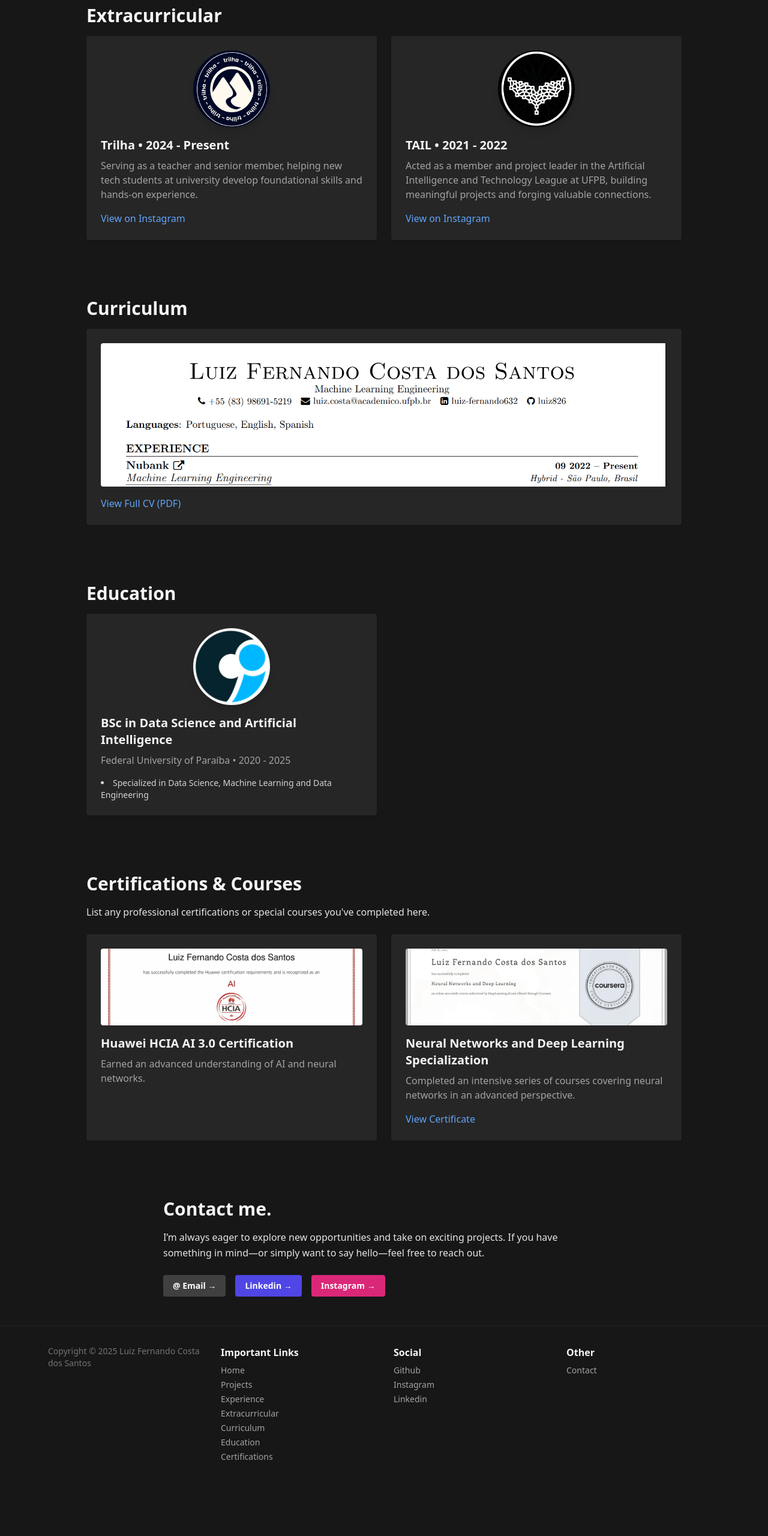
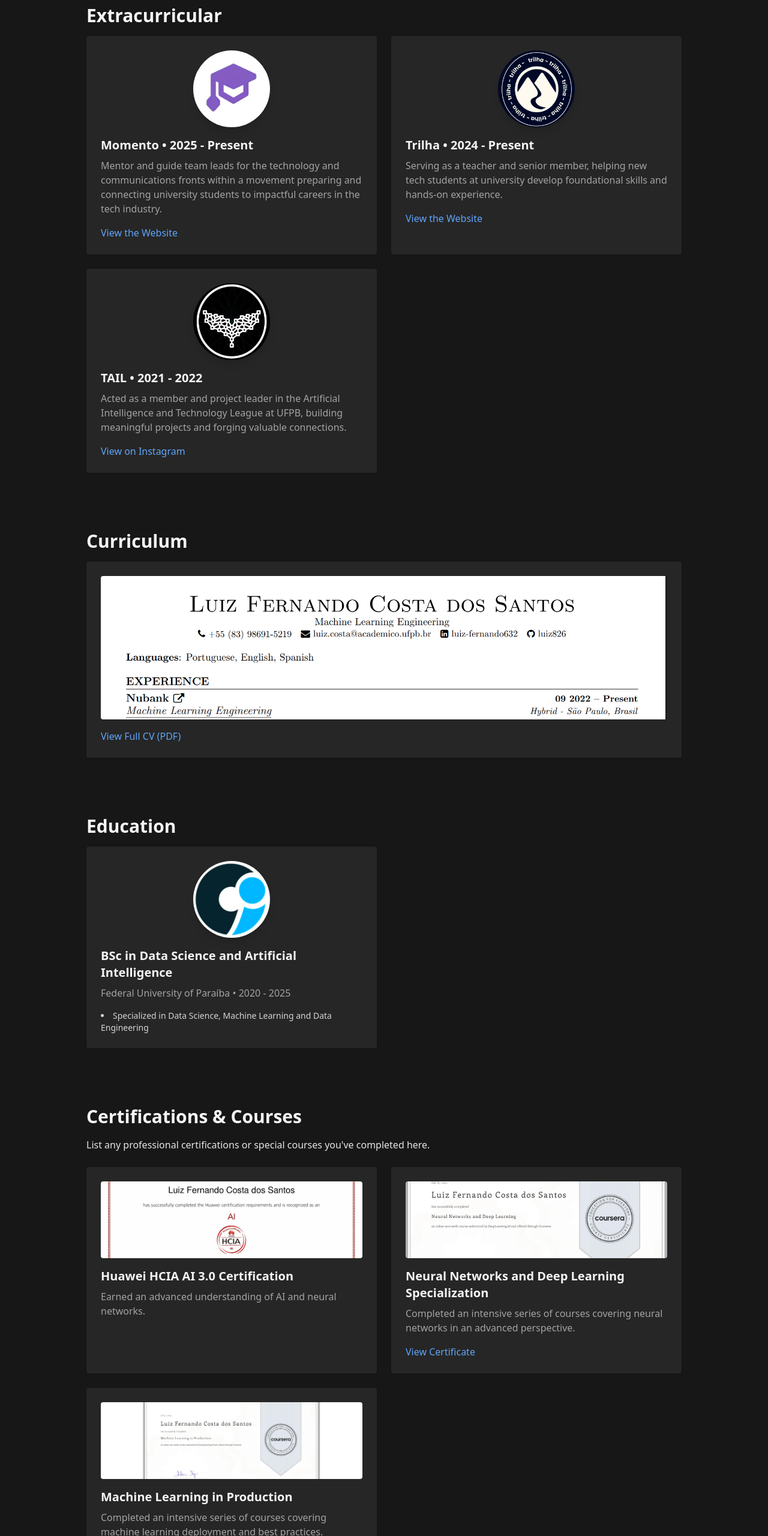
Before and after one commit to luiz826/luiz826.github.io, a plain HTML site: page index.html in a window 1280 px wide. Shown: the part 3439-5999 px from the top of the page at 60% size. Before the commit the page ends 5909 px from the top, so only its background shows below. Drawn offline with nearby package versions, Linux system fonts and the light colour scheme.

Commit message:
Update cv infos

```diff
--- a/index.html
+++ b/index.html
@@ -245,7 +245,20 @@
             <!-- EXTRACURRICULAR CARD 1 -->
             <div class="bg-neutral-800 p-6 rounded shadow hover:shadow-lg transition">
                 <!-- Placeholder Image -->
-                <img href="https://www.instagram.com/trilhaufpb/" src="images/trilha.png" alt="Trilha"
+                <img src="images/momento.png" alt="Momento" class="w-32 h-32 rounded-full mx-auto mb-4 shadow-lg" />
+
+                <h3 class="text-xl font-semibold mb-2">Momento • 2025 - Present</h3>
+                <p class="text-neutral-400 mb-4">
+                    Mentor and guide team leads for the technology and communications fronts within a movement preparing and
+                    connecting university students to impactful careers in the tech industry.
+                </p>
+                <a href="https://www.momento.sh" class="text-blue-400 hover:underline">View the Website</a>
+            </div>
+
+            <!-- EXTRACURRICULAR CARD 2 -->
+            <div class="bg-neutral-800 p-6 rounded shadow hover:shadow-lg transition">
+                <!-- Placeholder Image -->
+                <img src="images/trilha.png" alt="Trilha"
                     class="w-32 h-32 rounded-full mx-auto mb-4 shadow-lg" />
 
                 <h3 class="text-xl font-semibold mb-2">Trilha • 2024 - Present</h3>
@@ -253,11 +266,10 @@
                     Serving as a teacher and senior member, helping new tech students at university develop foundational
                     skills and hands-on experience.
                 </p>
-                <a href="https://www.instagram.com/trilhaufpb/" class="text-blue-400 hover:underline">View on
-                    Instagram</a>
+                <a href="https://trilhaufpb.com/" class="text-blue-400 hover:underline">View the Website</a>
             </div>
 
-            <!-- EXTRACURRICULAR CARD 2 -->
+            <!-- EXTRACURRICULAR CARD 3 -->
             <div class="bg-neutral-800 p-6 rounded shadow hover:shadow-lg transition">
                 <!-- Placeholder Image -->
                 <img src="images/tail.png" alt="TAIL" class="w-32 h-32 rounded-full mx-auto mb-4 shadow-lg" />
@@ -270,7 +282,8 @@
                 <a href="https://www.instagram.com/tailufpb/" class="text-blue-400 hover:underline">View on
                     Instagram</a>
             </div>
-        </div>
+
+
     </section>
 
     <!-- CURRICULUM SECTION -->
@@ -345,6 +358,17 @@
                 </p>
                 <a href="#" class="text-blue-400 hover:underline">View Certificate</a>
             </div>
+
+            <!-- CERTIFICATION CARD 3 -->
+            <div class="bg-neutral-800 p-6 rounded shadow hover:shadow-lg transition">
+                <img src="images/mlprod_cert.jpeg" alt="Certification 3"
+                    class="w-full h-32 object-cover rounded mb-4" />
+                <h3 class="text-xl font-semibold mb-2">Machine Learning in Production</h3>
+                <p class="text-neutral-400 mb-4">
+                    Completed an intensive series of courses covering machine learning deployment and best practices.
+                </p>
+                <a href="#" class="text-blue-400 hover:underline">View Certificate</a>
+            </div>
         </div>
     </section>
 
@@ -356,6 +380,10 @@
             If you have something in mind—or simply want to say hello—feel free to reach out.
         </p>
         <div class="flex flex-wrap gap-4">
+            <a href="https://www.github.com/luiz826"
+                class="bg-gray-700 hover:bg-neutral-600 px-4 py-2 rounded text-sm font-semibold text-white transition">
+                GitHub →
+            </a>
             <a href="mailto:luizfernando1012000@gmail.com"
                 class="bg-neutral-700 hover:bg-neutral-600 px-4 py-2 rounded text-sm font-semibold text-white transition">
                 @ Email →
```
Also changed, not shown: images/mlprod_cert.jpeg (added), images/momento.png (added), 1 other file.
